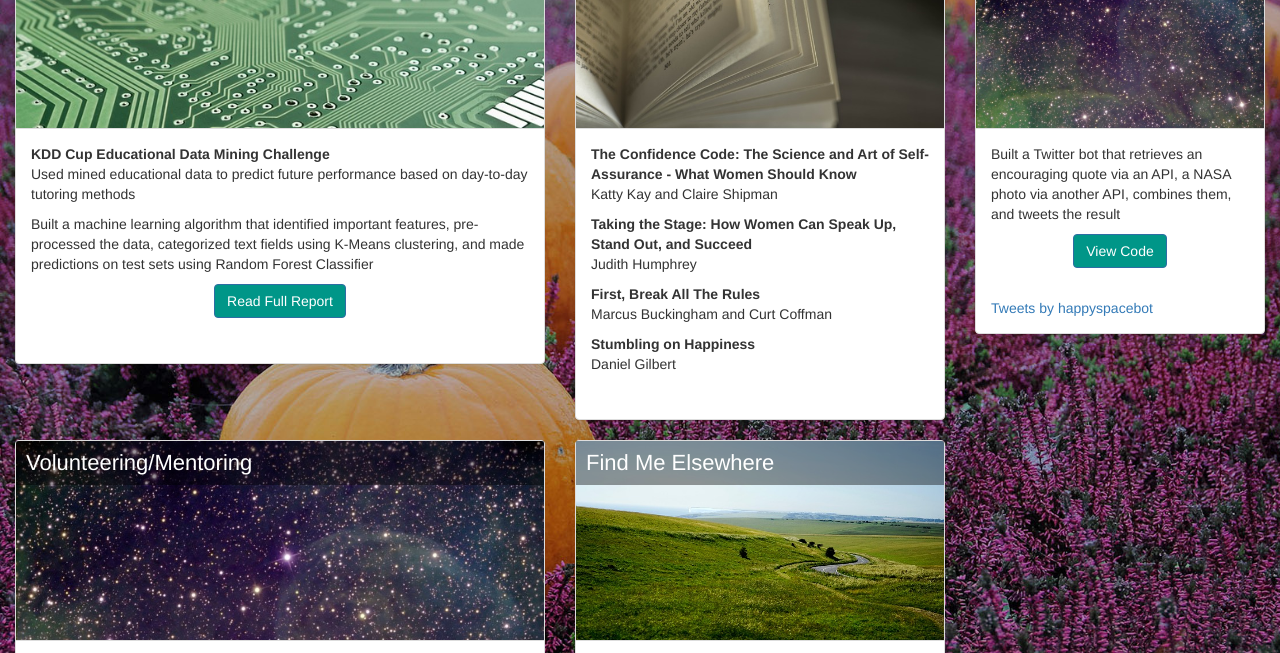
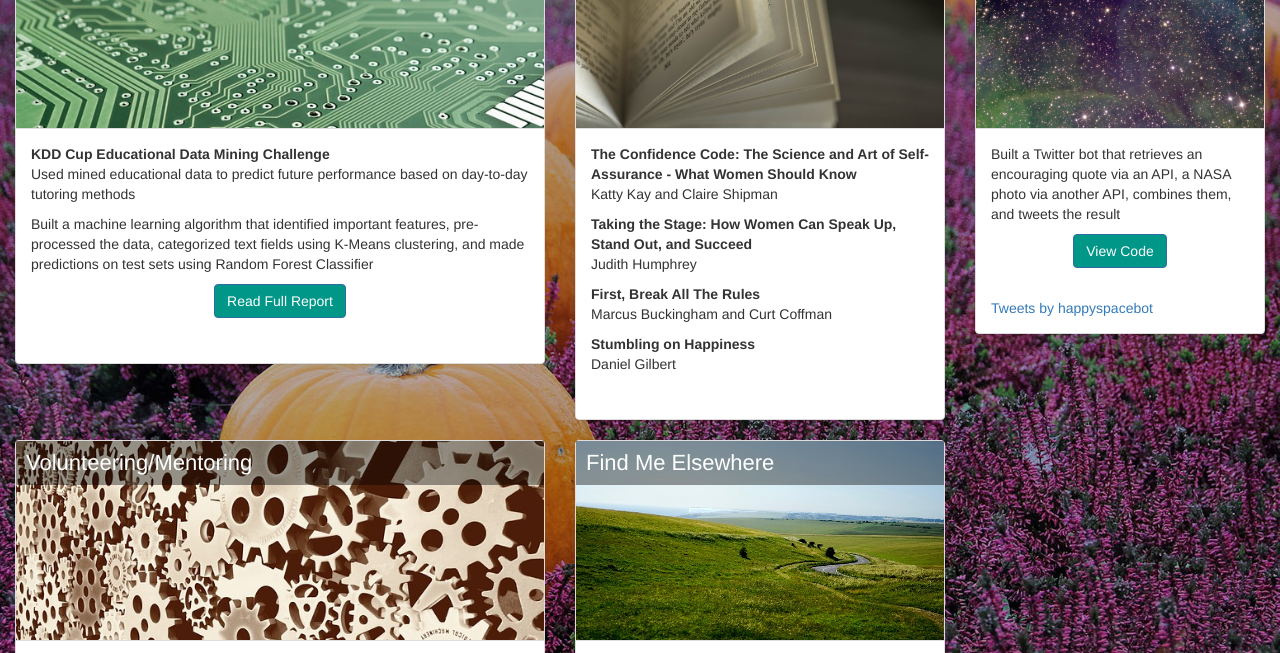
Before and after one commit to doniarobinson/doniarobinson.github.io, a plain HTML site: page index.html in a window 1280 px wide. Shown: the part 142-795 px from the top of the page. Drawn offline with nearby package versions, Linux system fonts and the light colour scheme.

Commit message:
Add volunteering header image

```diff
--- a/css/custom.css
+++ b/css/custom.css
@@ -47,6 +47,11 @@ h1 {
   background-size: cover;
 }
 
+.volunteer-heading {
+  background: url('../images/gears.jpg');
+  background-size: cover;
+}
+
 dd {
   padding-bottom: 10px;
 }
--- a/index.html
+++ b/index.html
@@ -78,7 +78,7 @@
                     <div class="row">
                         <div class="col-xs-12 col-sm-7">
                             <div class="panel panel-default">
-                                <div class="panel-heading happyspacebot-heading">
+                                <div class="panel-heading volunteer-heading">
                                     <h3 class="panel-title">Volunteering/Mentoring</h3>
                                 </div>
                                 <div class="panel-body">
```
Also changed, not shown: images/gears.jpg (added).
